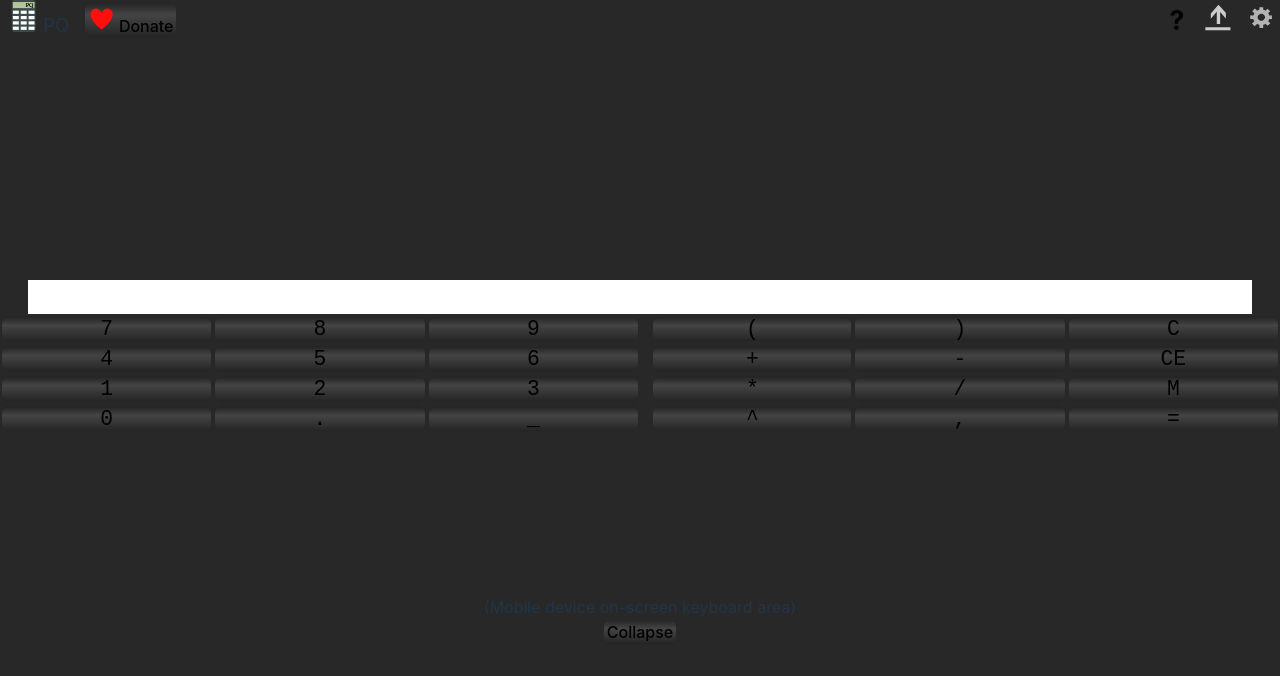
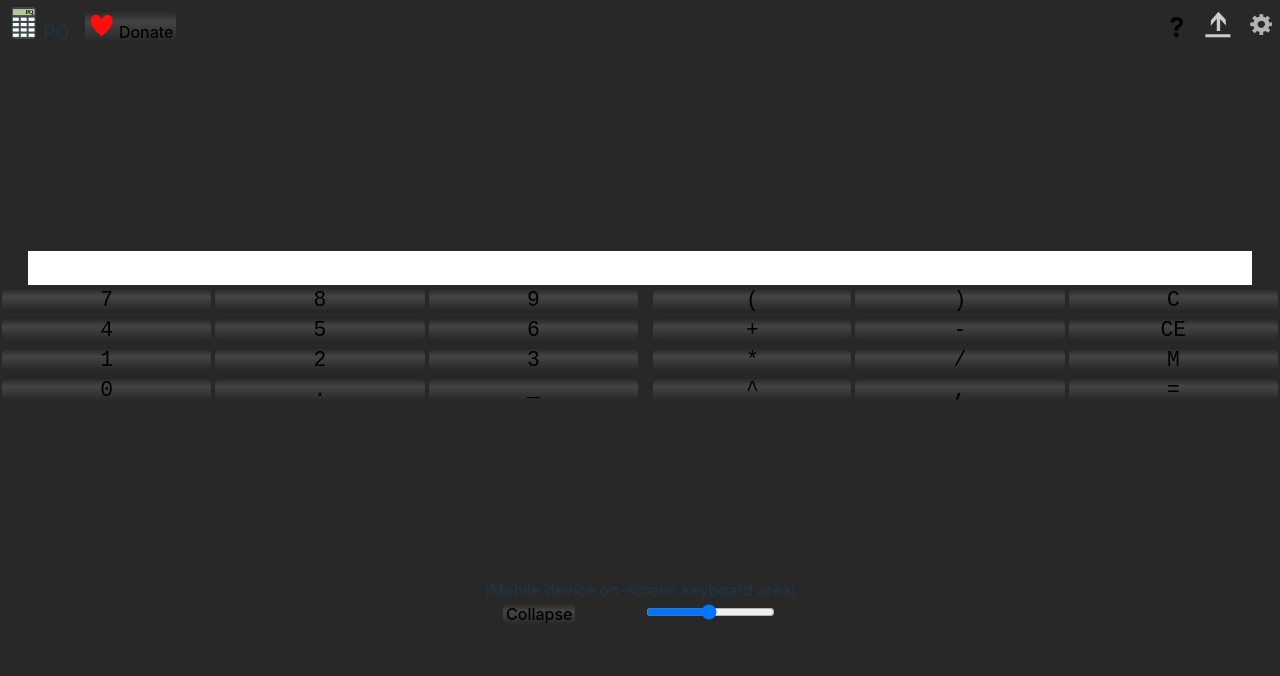
Before and after one commit to DFPercush/pqweb, a Svelte app: page / in a window 1280 px wide. Shown: the top 676 px of the page. Built offline with nearby package versions, Linux system fonts and the light colour scheme.

Commit message:
Fixed system keyboard reserve area occluding our keypad Set z-index: 1 on all modal components

```diff
--- a/src/App.svelte
+++ b/src/App.svelte
@@ -62,6 +62,7 @@
 	let ans: PQ = PQ.zero(); // last answer
 
 	let showMem:boolean = false;
+	let systemKeyboardAreaFlex: number = 2;
 
 	onMount(()=> {
 		////Temporary layout testing
@@ -77,6 +78,7 @@
 				"output" in testLoadHist[0]) // skip errors and warning for now i guess
 			{
 				History = testLoadHist;
+				scrollNewHistory = true;
 			}
 		}
 		catch {}
@@ -92,7 +94,9 @@
 		if (scrollNewHistory)
 		{
 			scrollNewHistory = false;
-			HistoryElement.scrollTo({top: HistoryElement.scrollHeight});
+			setTimeout(()=>
+				HistoryElement.scrollTo({top: HistoryElement.scrollHeight}),
+				1);
 		}
 		if (needFocus)
 		{
@@ -424,13 +428,18 @@
 	</div>
 
 	{#if reserveKeyboardSpace}
-		<div class="system-keyboard">
+		<div class="system-keyboard" style="flex: {systemKeyboardAreaFlex}">
 			<div>
+				<div>
+					<!-- <button on:click={()=>systemKeyboardAreaFlex+=.1}>Up</button>
+					<button on:click={()=>systemKeyboardAreaFlex-=.1}>Down</button> -->
+				</div>
 				<div>
 					(Mobile device on-screen keyboard area)
 				</div>
 				<div>
-					<button on:click={()=>reserveKeyboardSpace=false}>Collapse</button>
+					<button id="collapse-keyboard-reserve" on:click={()=>reserveKeyboardSpace=false}>Collapse</button>
+					<input type="range" min=".1" max="4.0" step=".01" bind:value={systemKeyboardAreaFlex}>
 				</div>
 			</div>
 		</div>
@@ -441,8 +450,9 @@
 <style lang="scss">
 
 main {
-	//position:absolute;
-	display:grid;
+	position:absolute;
+	// display:grid;
+	display:flex;
 
 	flex-direction: column;
 	background-color: #282828;
@@ -492,6 +502,7 @@ main {
 }
 
 .funding {
+	z-index: 1;
 	position:absolute;
 	left: 10%;
 	right:10%;
@@ -522,6 +533,7 @@ main {
 	// max-height: calc(100vh * 3 / 5 - 120pt);
 	padding-left: 10pt;
 	padding-right: 10pt;
+	flex: 1;
 
 	.history-item {
 		//display:inline;
@@ -647,7 +659,11 @@ main {
 	display:flex;
 	align-items:center;
 	justify-content: center;
+	//height: .6vh;
 
+	#collapse-keyboard-reserve {
+		margin-right: 4em;
+	}
 }
 
 </style>
--- a/src/ExportImport.svelte
+++ b/src/ExportImport.svelte
@@ -123,6 +123,7 @@
 
 <style lang="scss">
 	.export-main {
+		z-index: 1;
 		position:absolute;
 		left: 1em;
 		right: 1em;
--- a/src/Help.svelte
+++ b/src/Help.svelte
@@ -18,9 +18,13 @@ export function toggleVisibility(){show(!visible);}
 		<span class="flex-spacer"></span>
 		<button class="close" on:click={hide}>X</button>
 	</div>
-	HEEEEELP!
+	<tr>
+		HELP! I need to write a document!<br>
+		... Sorry, this is kind of the last thing to be developed. More will be coming.
 
-	Up/down to recall history
+		TODO:
+			. Up/down to recall history
+	</tr>
 
 </div>
 {/if}
@@ -37,6 +41,7 @@ export function toggleVisibility(){show(!visible);}
 	padding: .5rem;
 	background-color: #282828;
 	color:silver;
+	z-index:1;
 
 	@media (prefers-color-scheme: light) {
 		background-color: white;
--- a/src/Memory.svelte
+++ b/src/Memory.svelte
@@ -136,6 +136,7 @@ function showConfirmAdd()
 <style lang="scss">
 
 .memory-main {
+	z-index: 1;
 	position: absolute;
 	left:10pt;
 	right: 10pt;
--- a/src/SettingsScreen.svelte
+++ b/src/SettingsScreen.svelte
@@ -103,7 +103,7 @@
 	// opacity: .5;
 	align-items: center;
 	justify-content: center;
-	//z-index: 1;
+	z-index: 1;
 }
 
 #settings-header {
@@ -113,6 +113,7 @@
 }
 
 #settings-main {
+	//z-index: 1;
 	display: block;
 	position: static;
 	// border: 2px solid red;
```
